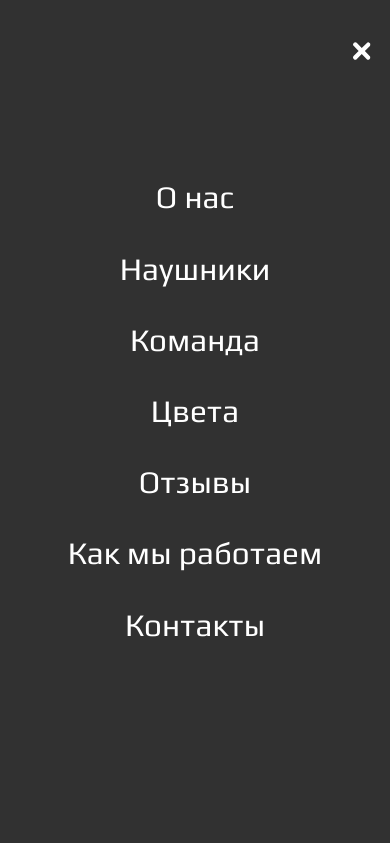
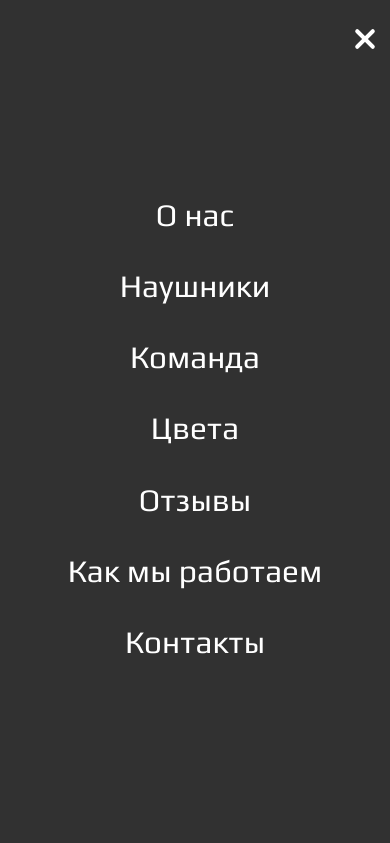
Before and after one commit to GoodJaa/Beats, a plain HTML site: page index.html in a window 390 px wide. Both pictures are taken after a click on the link 365 px from the left and 23 px from the top of the page. Shown: the top 843 px of the page. Drawn offline with Linux system fonts and the light colour scheme.

Commit message:
modify burger menu

```diff
--- a/css/components/hamburger.scss
+++ b/css/components/hamburger.scss
@@ -1,23 +1,58 @@
 .hamburger {
     position: fixed;
-    position: fixed;
-    top: 11px;
+    top: 3%;
     right: 3%;
-    z-index: 100;
     display: none;
     width: 26px;
     height: 24px;
-    flex-direction: column;
-    justify-content: space-between;
+    z-index: 100000;
+    transition: all .4s;
 
     @include tablets {
-        display: inline-flex;
+        display: block;
+    }
+
+    &:hover {
+        opacity: .7;
     }
 }
 
 .hamburger__plank {
     display: block;
     background-color: #000;
+    position: absolute;
+    top: 0;
+    left: 0;
     height: 4px;
+    width: 100%;
     border-radius: 10px;
+    transition: all .4s;
+
+    &:nth-child(2) {
+        top: 50%;
+        transform: translateY(-50%);
+    }
+
+    &:nth-child(3) {
+        top: auto;
+        bottom:0;
+    }
 }
+
+.hamburger--close {
+    .hamburger__plank {
+        background-color: white;
+
+        &:nth-child(1) {
+            opacity: 0;
+        }
+
+        &:nth-child(2) {
+            transform: rotate(45deg);
+        }
+
+        &:nth-child(3) {
+            transform: translateY(-8px) rotate(-45deg);
+        }
+    }
+}
--- a/css/components/header.scss
+++ b/css/components/header.scss
@@ -6,6 +6,13 @@
 
     @include tablets {
         align-items: center;
+    }
+}
+
+.logo {
+    @include tablets {
+        position: relative;
+        top: 24%;
     }
 }
 
--- a/css/components/menu.scss
+++ b/css/components/menu.scss
@@ -2,19 +2,24 @@
     margin: 0 30px;
 
     @include tablets {
-        display: none;
-        align-items: center;
-        justify-content: center;
+        display: flex;
+        align-items:center;
         height: 100vh;
         width: 100%;
-        position: absolute;
+        position: fixed;
         background: #313131;
         top: 0;
-        bottom: 0;
-        left: 0;
+        left: 100%;
+        opacity: 0;
         right: 0;
         margin: 0;
         z-index: 100000;
+        transition: all .4s;
+
+        &--overlay {
+            left: 0;
+            opacity: 1;
+        }
     }
 }
 
@@ -29,8 +34,8 @@
 
     @include tablets {
         height: 100%;
+        width: 100%;
         flex-direction: column;
-        justify-content: center;
         color: white;
         font-size: rem(36px);
     }
@@ -45,26 +50,16 @@
 
         @include tablets {
             color: white;
+            opacity: .7;
         }
     }
 
     @include tablets {
         margin-bottom: rem(40px);
+        margin-right: 0;
+
+        &:last-child {
+            margin-bottom: 0;
+        }
     }
 }
-
-.menu-closer {
-    display: none;
-
-    @include tablets {
-        display: flex;
-        position: absolute;
-        align-items: center;
-        justify-content: center;
-        width: rem(20px);
-        height: rem(20px);
-        fill: white;
-        top: 5%;
-        right: 5%;
-    }
-}
--- a/index.html
+++ b/index.html
@@ -21,32 +21,27 @@
                         <div class="menu">
                             <ul class="menu__list">
                                 <li class="menu__item">
-                                    <a href="" class="menu__link">О нас</a>
+                                    <a href="#" class="menu__link">О нас</a>
                                 </li>
                                 <li class="menu__item">
-                                    <a href="" class="menu__link">Наушники</a>
+                                    <a href="#" class="menu__link">Наушники</a>
                                 </li>
                                 <li class="menu__item">
-                                    <a href="" class="menu__link">Команда</a>
+                                    <a href="#" class="menu__link">Команда</a>
                                 </li>
                                 <li class="menu__item">
-                                    <a href="" class="menu__link">Цвета</a>
+                                    <a href="#" class="menu__link">Цвета</a>
                                 </li>
                                 <li class="menu__item">
-                                    <a href="" class="menu__link">Отзывы</a>
+                                    <a href="#" class="menu__link">Отзывы</a>
                                 </li>
                                 <li class="menu__item">
-                                    <a href="" class="menu__link">Как мы работаем</a>
+                                    <a href="#" class="menu__link">Как мы работаем</a>
                                 </li>
                                 <li class="menu__item">
-                                    <a href="" class="menu__link">Контакты</a>
+                                    <a href="#" class="menu__link">Контакты</a>
                                 </li>
                             </ul>
-                            <a href="" class="menu-closer">
-                                <svg class="menu-closer__elem">
-                                    <use xlink:href="./img/icons/sprite.svg#cross"></use>
-                                </svg>
-                            </a>
                         </div>
                         <a href="tel:+78009039090" class="phone-number header__phone-number">
                             <span class="phone-number__icon">
@@ -57,9 +52,9 @@
                             <span class="phone-number__text">8 800 903 90 90</span>
                         </a>
                         <a href="#" class="hamburger">
-                            <span class="hamburger__plank"></span>
-                            <span class="hamburger__plank"></span>
-                            <span class="hamburger__plank"></span>
+                            <div class="hamburger__plank"></div>
+                            <div class="hamburger__plank"></div>
+                            <div class="hamburger__plank"></div>
                         </a>
                     </header>
                     <div class="preview__main">
--- a/scripts/script.js
+++ b/scripts/script.js
@@ -1,22 +1,21 @@
 //hamburger-menu
 
-const hamburgerButton = document.querySelector(".hamburger");
-const hamburgerMenu = document.querySelector(".menu");
-const menuCloser = document.querySelector(".menu-closer");
-const hero = document.querySelector(".hero");
+const menu = document.querySelector(".menu");
+const hamburger = document.querySelector(".hamburger");
+const links = document.querySelectorAll(".menu__link");
+
+links.forEach(function(link) {
+    link.addEventListener('click', toggleMenu)
+});
+
+function toggleMenu() {
+    menu.classList.toggle("menu--overlay");
+    hamburger.classList.toggle("hamburger--close");
+}
+
+hamburger.addEventListener('click' , toggleMenu);
 
 
-hamburgerButton.addEventListener("click", e => {
-    e.preventDefault();
-    const hamburgerMenuClone = hamburgerMenu.cloneNode(true);
-    hero.appendChild(hamburgerMenuClone);
-    hamburgerMenuClone.style.display = "flex";
-
-    menuCloser.addEventListener("click", e => {
-        e.preventDefault();
-        hero.removeChild(hamburgerMenuClone);
-    });
-});
 
 //product parameters-button, dropdown menu
 
```
Also changed, not shown: css/main.css.
